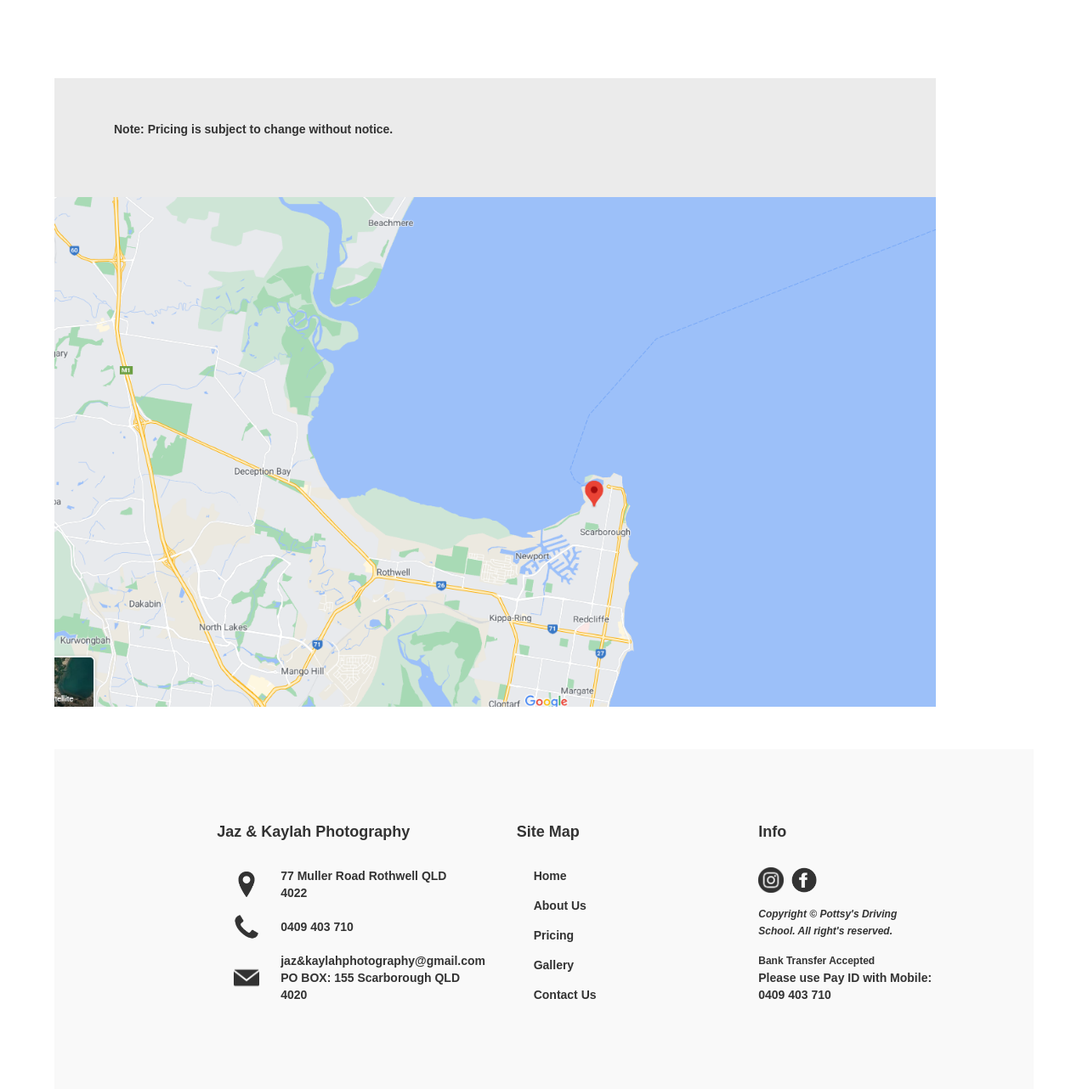
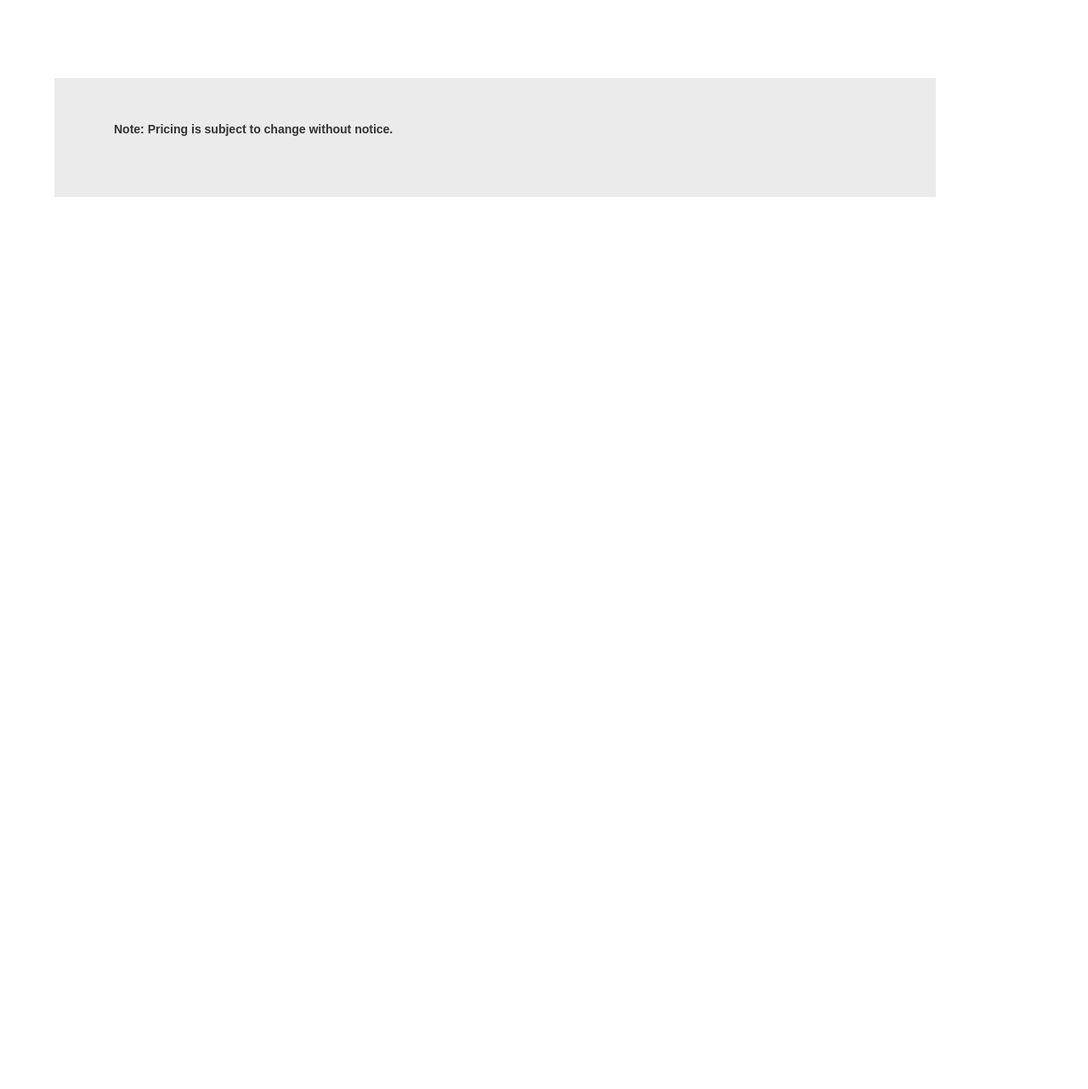
Before and after one commit to Sibot-droid/jaredpotterphotography, a plain HTML site: page pricing.html in a window 1280 px wide. Shown: the part 1948-3230 px from the top of the page at 85% size. After the commit the page ends 2180 px from the top, so only its background shows below. Drawn offline with nearby package versions, Linux system fonts and the light colour scheme; a script that the page names is missing.

Commit message:
Updated Contact Us and Pricing Pages

```diff
--- a/pricing.html
+++ b/pricing.html
@@ -10,7 +10,7 @@
   <meta content="Webflow" name="generator">
   <link href="css/normalize.css" rel="stylesheet" type="text/css">
   <link href="css/webflow.css" rel="stylesheet" type="text/css">
-  <link href="css/pottsysdrivingschool.webflow.css" rel="stylesheet" type="text/css">
+  <link href="css/jazandkaylahsphotography.webflow.css" rel="stylesheet" type="text/css">
   <script src="https://ajax.googleapis.com/ajax/libs/webfont/1.6.26/webfont.js" type="text/javascript"></script>
   <script type="text/javascript">WebFont.load({  google: {    families: ["Montserrat:100,100italic,200,200italic,300,300italic,400,400italic,500,500italic,600,600italic,700,700italic,800,800italic,900,900italic","Bitter:400,700,400italic","Oswald:200,300,400,500,600,700","Lato:100,100italic,300,300italic,400,400italic,700,700italic,900,900italic","Merienda:regular,700","Oleo Script:regular,700","Berkshire Swash:regular","Arvo:regular,italic,700,700italic","Playfair Display:regular,500,600,700,800,900,italic,500italic,600italic,700italic,800italic,900italic","Josefin Sans:100,200,300,regular,500,600,700"]  }});</script>
   <!-- [if lt IE 9]><script src="https://cdnjs.cloudflare.com/ajax/libs/html5shiv/3.7.3/html5shiv.min.js" type="text/javascript"></script><![endif] -->
@@ -76,7 +76,7 @@
           <div class="text-block-28"><p>8x10   (20x25cm) - $50</p><p>8x12   (20x30cm) - $60</p><p>10x12 (25x30cm) - $80</p><p>10x15 (25x38cm) - $100</p><p>12x16 (30x40cm) - $120</p></div>
         </div>
 	   <div>
-          <a href="https://www.pottsysdrivingschool.com.au/contact-us.html" class="button-15 w-button">BOOK NOW</a>
+          <a href="https://www.jazandkaylahsphotography.com.au/contact-us.html" class="button-15 w-button">BOOK NOW</a>
         </div>
 	</div>
       <div class="pricing-packages-info">
@@ -86,7 +86,7 @@
         <div class="pricing-item-text">
           <div class="text-block-28"><p>10 Photos on USB - $TBD</p><p>10 Photos on DVD - $TBD</p></div>
         </div>
-        <a href="https://www.pottsysdrivingschool.com.au/contact-us.html" class="button-15 w-button">BOOK NOW</a>
+        <a href="https://www.jazandkaylahsphotography.com.au/contact-us.html" class="button-15 w-button">BOOK NOW</a>
       </div>
       <div class="pricing-packages-info">
         <div class="div-block-61">
@@ -97,7 +97,7 @@
     </div>
                     <div class="text-block-28"></div>
         </div>
-	 <a href="https://www.pottsysdrivingschool.com.au/contact-us.html" class="button-15 w-button">BOOK NOW</a>
+	 <a href="https://www.jazandkaylahsphotography.com.au/contact-us.html" class="button-15 w-button">BOOK NOW</a>
       </div>
       <div class="pricing-packages-info">
         <div class="div-block-61">
@@ -106,7 +106,7 @@
         <div class="pricing-item-text">
           <p class="paragraph-11">Base Package - $250</p>
         </div>
-        <a href="https://www.pottsysdrivingschool.com.au/contact-us.html" class="button-15 w-button">BOOK NOW</a>
+        <a href="https://www.jazandkaylahsphotography.com.au/contact-us.html" class="button-15 w-button">BOOK NOW</a>
       </div>
     </div>
     <div class="div-block-67">
@@ -127,59 +127,6 @@
   <div class="div-block-68 t-c">
     <div class="div-block-6"></div>
     <div>Note: Pricing is subject to change without notice.<br><br>
-</div>
-  </div>
-<div class="div-block-82"></div>
-  <div class="footer">
-    <div class="footer-container">
-      <div class="footer-item-1">
-        <div class="footer-heading">
-          <h4 class="heading-16">Jaz & Kaylah Photography</h4>
-        </div>
-        <div class="footer-item-info"><img src="images2/location-icon.png" alt="" class="image-21">
-          <div class="text-block-19">77 Muller Road Rothwell QLD 4022</div>
-        </div>
-        <div class="footer-item-info"><img src="images2/phone-icon.png" alt="" class="image-21">
-          <div class="text-block-20">0409 403 710</div>
-        </div>
-        <div class="footer-item-info"><img src="images2/mail-icon.png" sizes="(max-width: 479px) 10vw, (max-width: 767px) 5vw, 30px" srcset="images2/mail-icon-p-500.png 500w, images2/mail-icon.png 512w" alt="" class="image-21">
-          <div class="text-block-21">jaz&#38;kaylahphotography@gmail.com<br>PO BOX: 155 Scarborough QLD 4020</div>
-        </div>
-      </div>
-      <div class="footer-item-1 _2">
-        <div class="footer-heading">
-          <h4 class="heading-16">Site Map</h4>
-        </div>
-        <div class="footer-item-2">
-          <a href="index.html" class="link-2">Home</a>
-        </div>
-        <div class="footer-item-2">
-          <a href="about.html" class="link-2">About Us</a>
-        </div>
-        <div class="footer-item-2">
-          <a href="pricing.html" class="link-2">Pricing</a>
-        </div>
-        <div class="footer-item-2">
-          <a href="https://www.instagram.com/jazandkaylahphotography/" class="link-2">Gallery</a>
-        </div>
-        <div class="footer-item-2">
-          <a href="contact-us.html" aria-current="page" class="link-2 w--current">Contact Us</a>
-        </div>
-      </div>
-      <div class="footer-item-1">
-        <div class="footer-heading">
-          <h4 class="heading-16">Info</h4>
-        </div>
-        <div>
-          <a href="https://www.instagram.com/jazandkaylahphotography/" class="link-block-5 w-inline-block"><img src="images2/instagram-icon.png" sizes="30px" srcset="images2/instagram-icon-p-500.png 500w, images2/instagram-icon-p-800.png 800w, images2/instagram-icon-p-1080.png 1080w, images2/instagram-icon.png 1088w" alt="" class="image-22"></a>
-          <a href="https://www.facebook.com/Pottsys-Driving-School-109550070770543/" class="fb w-inline-block"><img src="images2/fb-icon.png" alt="" class="image-22 fb"></a>
-        </div>
-        <div class="text-block-22">Copyright © Pottsy&#x27;s Driving School. All right&#x27;s reserved.</div>
-        <div class="text-block-22 bank-transfer">Bank Transfer Accepted</div>
-        <strong class="bold-text-14">Please use Pay ID with Mobile</strong>: 0409 403 710<br></div>
-      </div>
-    </div>
-  </div>
   <script src="https://d3e54v103j8qbb.cloudfront.net/js/jquery-3.5.1.min.dc5e7f18c8.js?site=5f3a11ee0fd9dfc98cf6c25f" type="text/javascript" integrity="sha256-9/aliU8dGd2tb6OSsuzixeV4y/faTqgFtohetphbbj0=" crossorigin="anonymous"></script>
   <script src="js/webflow.js" type="text/javascript"></script>
   <!-- [if lte IE 9]><script src="https://cdnjs.cloudflare.com/ajax/libs/placeholders/3.0.2/placeholders.min.js"></script><![endif] -->
```
Also changed, not shown: 401.html (+1 -1 lines), 404.html (+1 -1 lines), about.html (+1 -1 lines), contact-us.html (+43 -14 lines), detail_reviews.html (+1 -1 lines), index.html (+1 -1 lines), terms-and-conditions.html (+1 -1 lines), .htaccess.txt, css/jazandkaylahsphotography.webflow.css (renamed from css/pottsysdrivingschool.webflow.css).
